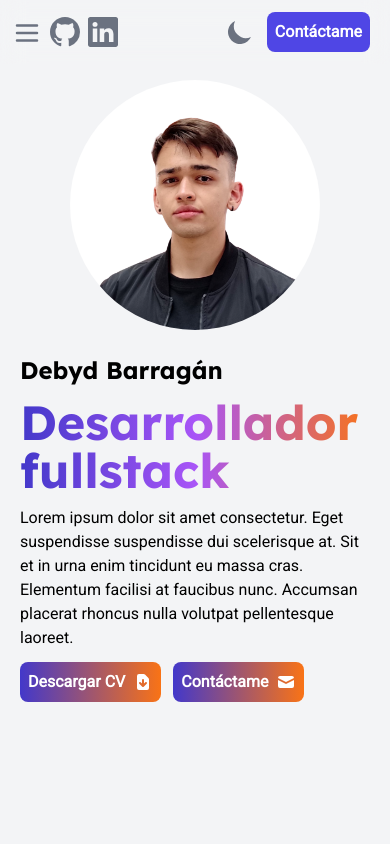
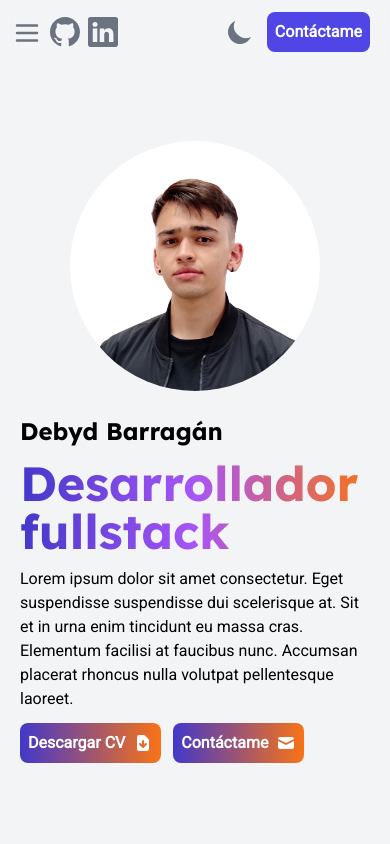
Before and after one commit to DeibydBarragan/portfolio, a Next.js app: page / in a window 390 px wide. Shown: the top 844 px of the page. Built offline with nearby package versions, Linux system fonts and the light colour scheme.

Commit message:
Problemas con los navlinks arreglados

```diff
--- a/src/components/footer/Footer.tsx
+++ b/src/components/footer/Footer.tsx
@@ -1,7 +1,7 @@
 export default function Footer() {
   return (
     <div
-      className="flex justify-center items-center h-16 text-gray-400 gap-2"
+      className="flex justify-center items-center h-16 text-gray-400 gap-2 mt-"
     >
       Creado por
       <a className="text-indigo-500 hover:text-indigo-600 transition ease-in-out duration-200"
--- a/src/components/navbar/Navlink.tsx
+++ b/src/components/navbar/Navlink.tsx
@@ -15,7 +15,7 @@ export default function Navlink({route, index}: Props) {
       smooth={true}
       duration={500}
       spy={true}
-      activeClass='bg-white dark:bg-gray-600 dark:text-white'
+      activeClass='bg-white dark:bg-gray-600 dark:text-white border dark:border-none'
     >
       <motion.span
         initial={{
--- a/src/components/sections/Section.tsx
+++ b/src/components/sections/Section.tsx
@@ -13,7 +13,7 @@ type Props = {
 
 export default function Section({className, id, children, initial, whileInView, transition}: Props) {
   const containerClasses = classNames(
-    "relative overflow-x-hidden sm:overflow-visible w-full p-5 sm:p-0 pt-20 md:pt-0 flex flex-col gap-3 justify-center sm:min-h-screen mx-auto z-10",
+    "relative overflow-x-hidden sm:overflow-visible w-full p-5 sm:p-0 pt-20 md:pt-0 flex flex-col gap-3 justify-center min-h-[100vh] mx-auto z-10",
     className
   )
 
```
